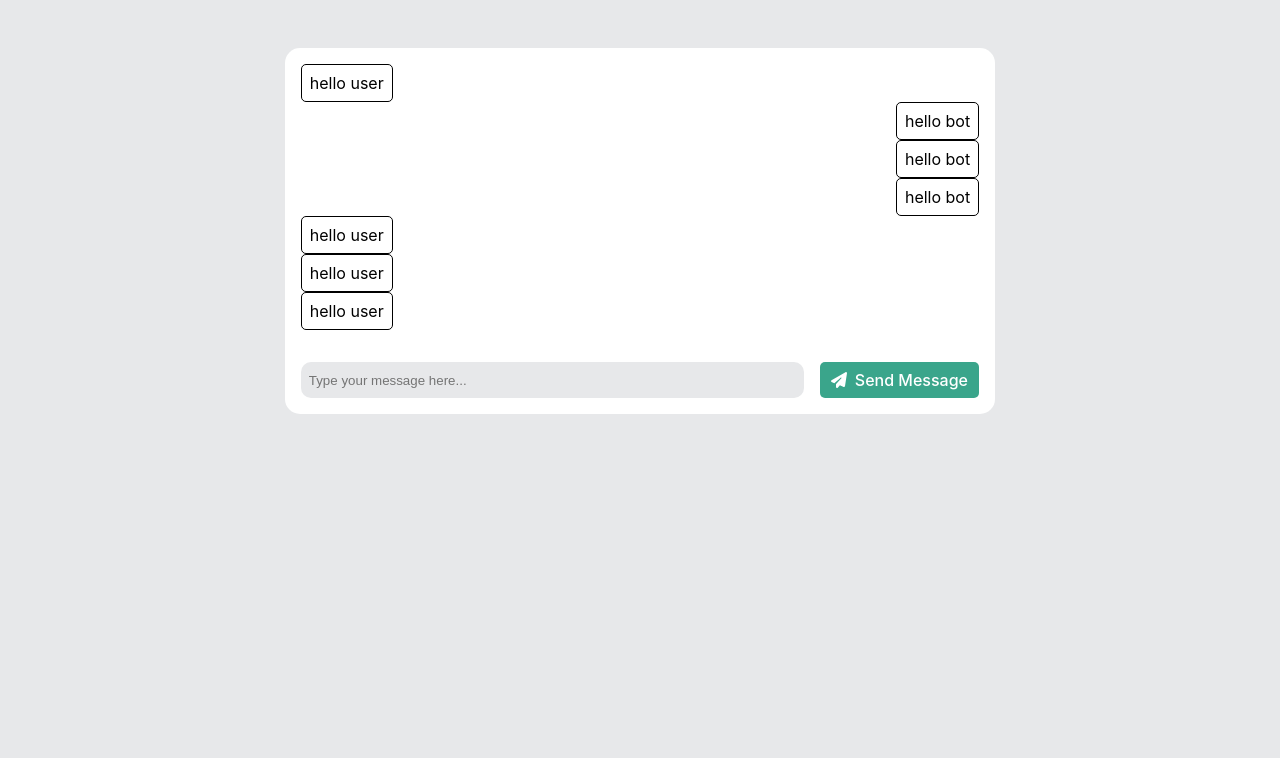
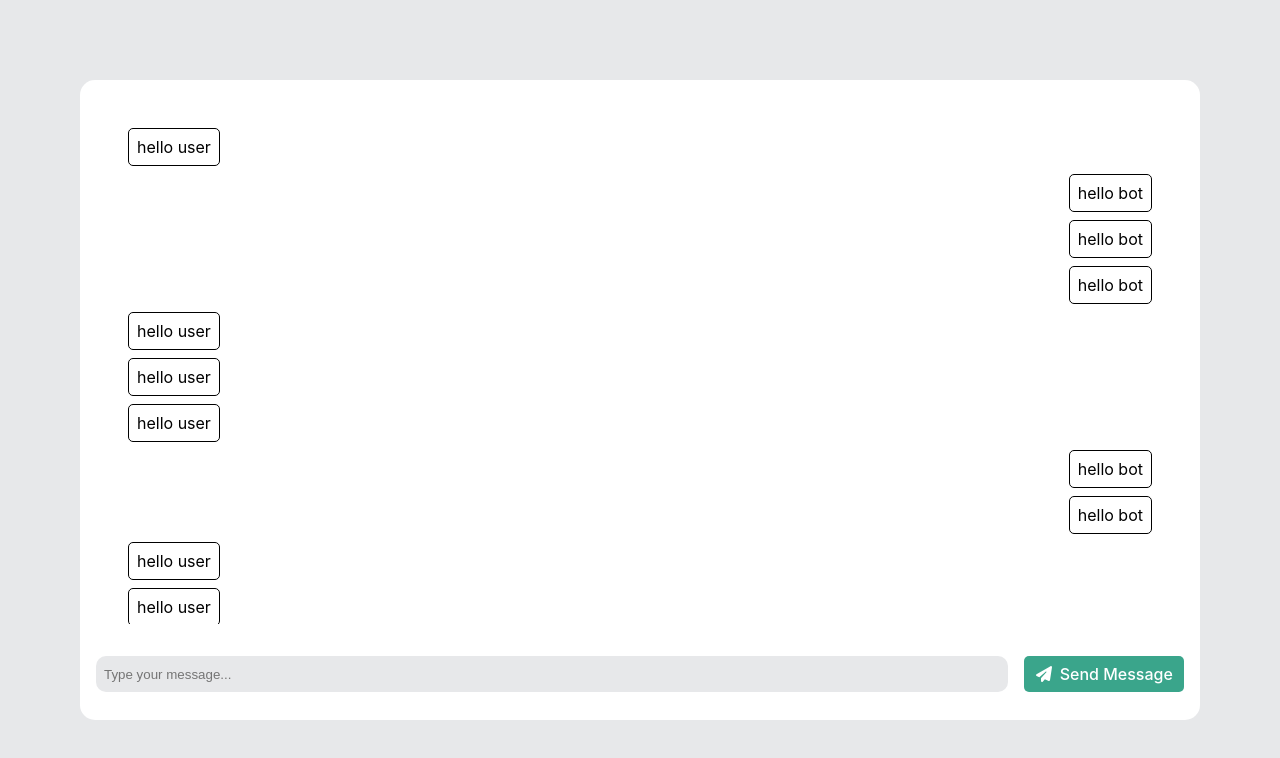
Before and after one commit to svmszcck/chat-ui, a React (Create React App) app: page / in a window 1280 px wide. Shown: the top 758 px of the page. Built offline with nearby package versions, Linux system fonts and the light colour scheme.

Commit message:
adapt to the screen size & ui fixes

```diff
--- a/src/components/ChatPanel.tsx
+++ b/src/components/ChatPanel.tsx
@@ -27,6 +27,12 @@ const ChatPanel: FC = () => {
           <Message direction="incoming">hello user</Message>
           <Message direction="incoming">hello user</Message>
           <Message direction="incoming">hello user</Message>
+          <Message direction="outgoing">hello bot</Message>
+          <Message direction="outgoing">hello bot</Message>
+          <Message direction="incoming">hello user</Message>
+          <Message direction="incoming">hello user</Message>
+          <Message direction="incoming">hello user</Message>
+          <Message direction="incoming">hello user</Message>
         </History>
         <div className="bottom-section">
           <Input value={message} onChange={(e) => setMessage(e.target.value)} />
@@ -46,7 +52,14 @@ const Styled = styled.div<StyledProps>`
   width: ${({ isMobile }) => (isMobile ? "100%" : "60%")};
 
   .wrapper {
+    position: absolute;
+    top: 0;
+    bottom: 0;
+    left: 0;
+    right: 0;
+    margin: ${({ isMobile }) => (isMobile ? "1rem" : "5rem")};
     padding: 1rem;
+    padding-bottom: 4rem;
     background-color: ${Colors.WHITE};
     border-radius: 15px;
 
--- a/src/components/History.tsx
+++ b/src/components/History.tsx
@@ -24,7 +24,11 @@ const Styled = styled.div<StyledProps>`
   flex-grow: 1;
   overflow: auto;
   margin-bottom: 2rem;
-  max-height: 20rem;
+  // max-height: ${({ isMobile }) => (isMobile ? "100%" : "20rem")};
+  height: fill-available;
+
+  ${({ isMobile }) =>
+    isMobile ? "::-webkit-scrollbar { display: none; }" : "padding: 2rem"};
 `;
 
 export default History;
--- a/src/components/Input.tsx
+++ b/src/components/Input.tsx
@@ -15,7 +15,7 @@ export const Input: FC<InputProps> = ({ onSubmit }) => {
   return (
     <Styled
       className="input"
-      placeholder="Type your message here..."
+      placeholder="Type your message..."
       autoFocus
       value={message}
       onChange={(e) => setMessage(e.target.value)}
@@ -32,6 +32,7 @@ const Styled = styled.input`
 
   &:focus {
     outline-width: 0;
+    outline: none;
   }
 `;
 
--- a/src/components/Message.tsx
+++ b/src/components/Message.tsx
@@ -23,6 +23,7 @@ const Styled = styled.div<StyledProps>`
   padding: 0.5rem;
   border-radius: 5px;
   align-self: ${({ incoming }) => (incoming ? "flex-start" : "flex-end")};
+  margin-bottom: 0.5rem;
 `;
 
 export default Message;
--- a/src/index.css
+++ b/src/index.css
@@ -4,7 +4,7 @@
 
 body {
   margin: 0;
-  padding: 3rem;
+  /* padding: 3rem; */
   font-family: -apple-system, BlinkMacSystemFont, "Segoe UI", "Roboto", "Oxygen",
     "Ubuntu", "Cantarell", "Fira Sans", "Droid Sans", "Helvetica Neue",
     sans-serif;
@@ -13,8 +13,35 @@ body {
   background-color: var(--gray-light);
 }
 
+html,
+body {
+  height: 100%;
+  margin: 0;
+}
+
+/*
 @media screen and (max-width: 768px) {
   body {
     padding: 1.5rem;
   }
 }
+*/
+
+::-webkit-scrollbar-track {
+  box-shadow: inset 0 0 6px rgba(0, 0, 0, 0.3);
+  -webkit-box-shadow: inset 0 0 6px rgba(0, 0, 0, 0.3);
+  border-radius: 10px;
+  background-color: #f5f5f5;
+}
+
+::-webkit-scrollbar {
+  width: 10px;
+  background-color: #f5f5f5;
+}
+
+::-webkit-scrollbar-thumb {
+  border-radius: 10px;
+  box-shadow: inset 0 0 6px rgba(0, 0, 0, 0.3);
+  -webkit-box-shadow: inset 0 0 6px rgba(0, 0, 0, 0.3);
+  background-color: #999999;
+}
--- a/src/pages/Home/index.tsx
+++ b/src/pages/Home/index.tsx
@@ -1,6 +1,7 @@
-import React, { FC } from "react";
+import React, { useContext, FC } from "react";
 
 import { ChatPanel } from "components";
+import AppContext from "app-context";
 
 import Styled from "./styles";
 
@@ -38,8 +39,10 @@ import Styled from "./styles";
  */
 
 const Home: FC = () => {
+  const { globalState } = useContext(AppContext);
+
   return (
-    <Styled>
+    <Styled isMobile={globalState.isMobile}>
       <ChatPanel />
     </Styled>
   );
--- a/src/pages/Home/styles.ts
+++ b/src/pages/Home/styles.ts
@@ -1,9 +1,15 @@
 import styled from "styled-components";
 
-const Styled = styled.div`
+type StyledProps = {
+  isMobile: boolean;
+};
+
+const Styled = styled.div<StyledProps>`
   display: flex;
   flex-direction: column;
   align-items: center;
+  justify-content: center;
+  padding: ${({ isMobile }) => (isMobile ? "1rem" : "3rem")};
 `;
 
 export default Styled;
```
